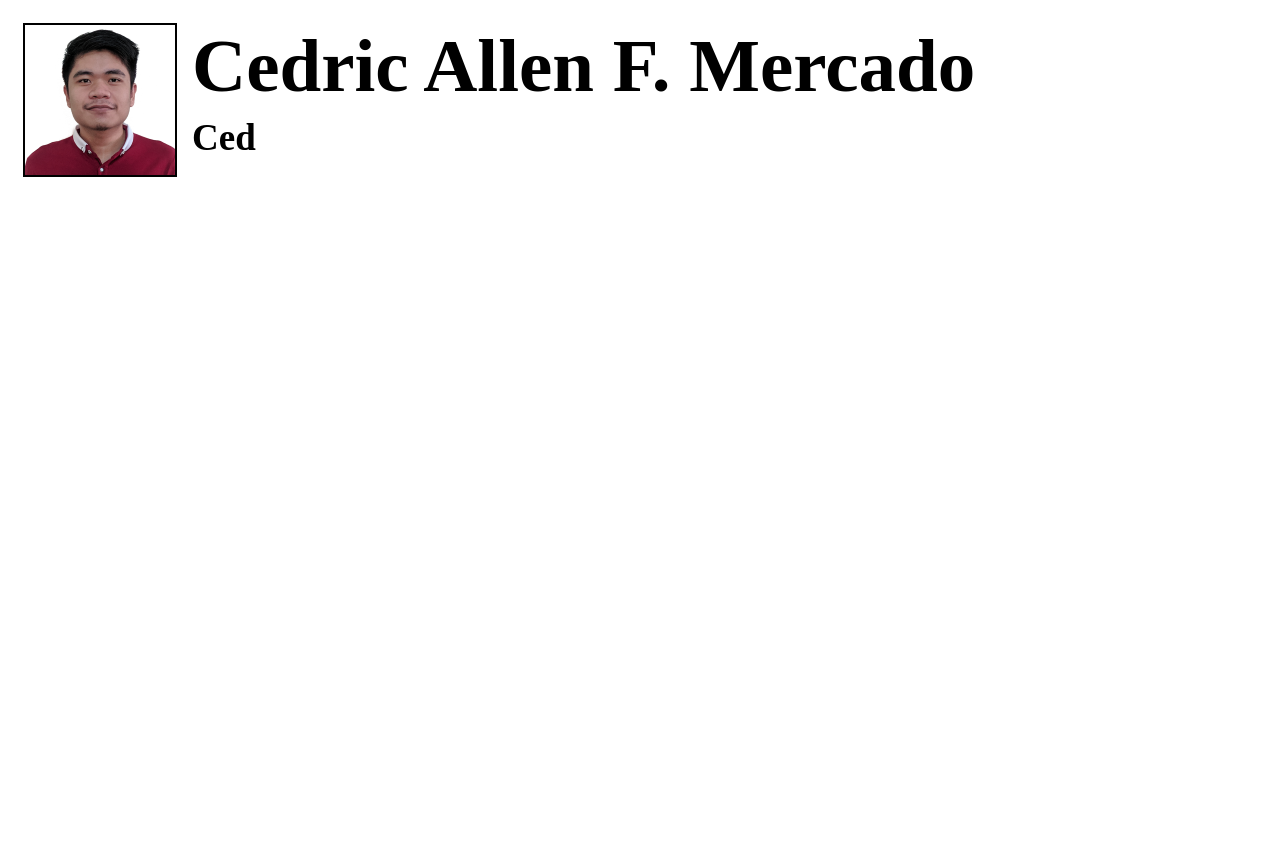
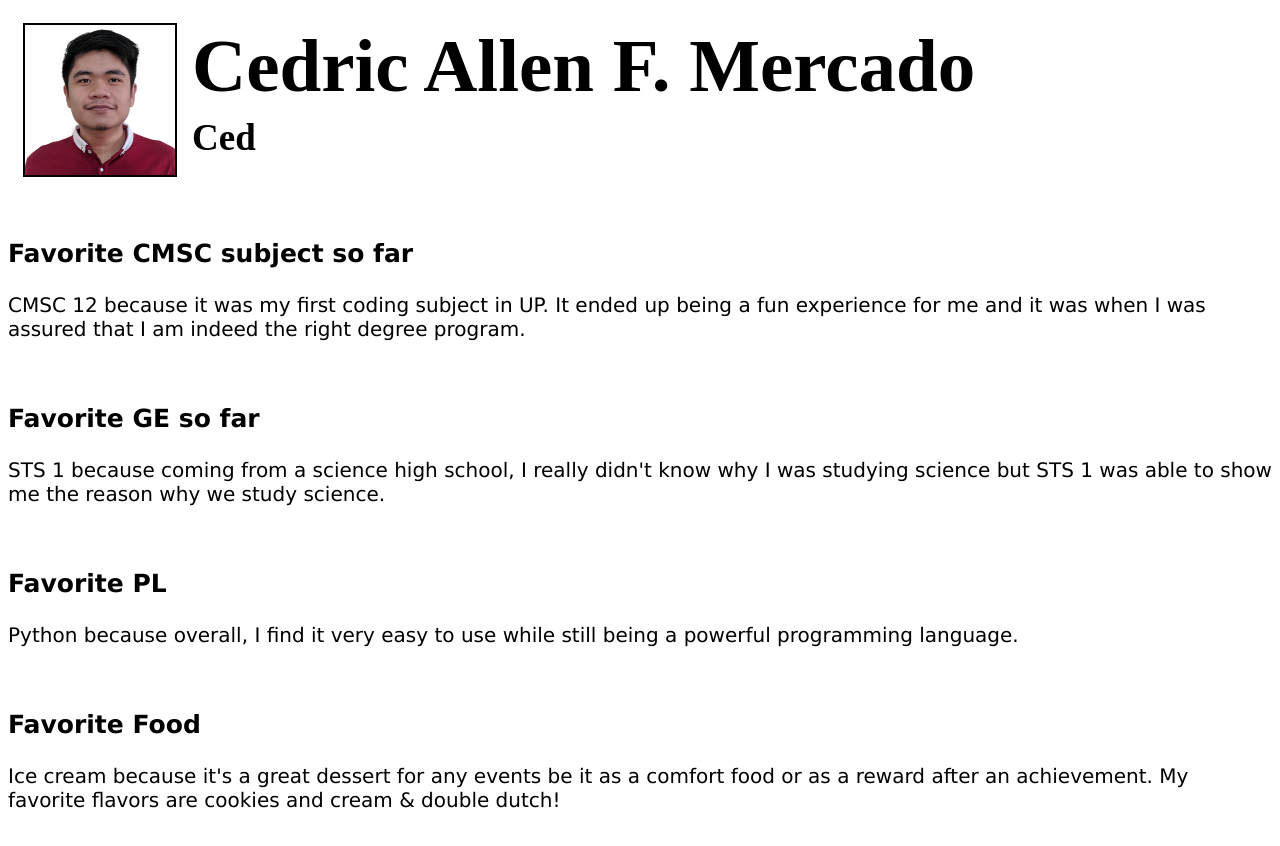
Before and after one commit to cfmercado/cfmercado.github.io, a plain HTML site: page index.html in a window 1280 px wide. Before the commit the page ends 800 px from the top, so only its background shows below. Drawn offline with Linux system fonts and the light colour scheme.

Commit message:
feat: added favorites

```diff
--- a/index.html
+++ b/index.html
@@ -7,5 +7,20 @@
         <img src="images/photo.png">
         <h1>Cedric Allen F. Mercado</h1>
         <h3>Ced</h3>
+
+        <br>
+        <p class="question">Favorite CMSC subject so far</p>
+        <p class="answer">CMSC 12 because it was my first coding subject in UP. It ended up being a fun experience for me and it was when I was assured that I am indeed the right degree program.</p>
+        <br>
+        <p class="question">Favorite GE so far</p>
+        <p class="answer">STS 1 because coming from a science high school, I really didn't know why I was studying science but STS 1 was able to show me the reason why we study science.</p>
+        <br>
+        <p class="question">Favorite PL</p>
+        <p class="answer">Python because overall, I find it very easy to use while still being a powerful programming language.</p>
+        <br>
+        <p class="question">Favorite Food</p>
+        <p class="answer">Ice cream because it's a great dessert for any events be it as a comfort food or as a reward after an achievement. My favorite flavors are cookies and cream & double dutch!</p>
+        <br>
+
     </body>
 </html>
--- a/style.css
+++ b/style.css
@@ -15,3 +15,14 @@ h1{
 h3{
     font-size: 37px;
 }
+
+.question{
+    font-family: Verdana, Geneva, Tahoma, sans-serif;
+    font-weight: bold;
+    font-size: 25px;
+}
+
+.answer{
+    font-family: Verdana, Geneva, Tahoma, sans-serif;
+    font-size: 20px;
+}
```
